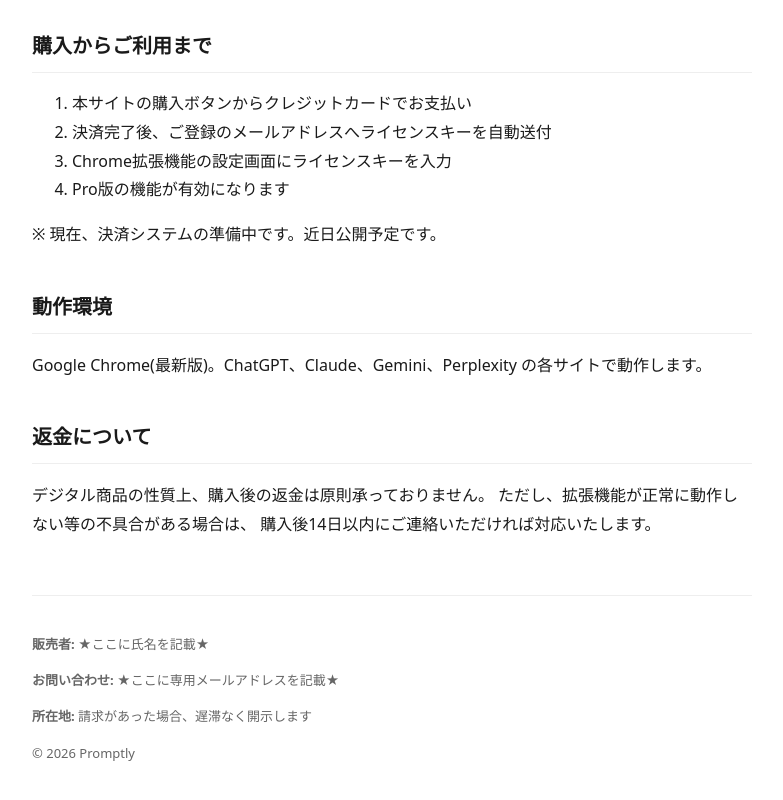
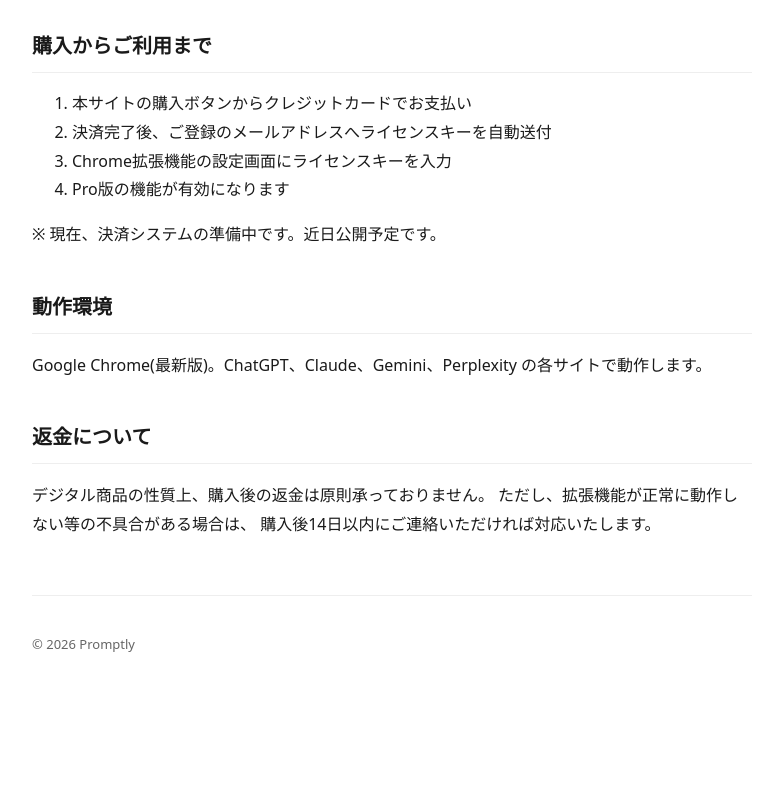
Before and after one commit to eeeme/promptly-lp, a plain HTML site: page index.html in a window 1280 px wide. Shown: the part 1030-1830 px from the top of the page, without its empty margins (248-1031 px from the left). After the commit the page ends 1747 px from the top, so only its background shows below. Drawn offline with Linux system fonts and the light colour scheme.

Commit message:
Update index.html

```diff
--- a/index.html
+++ b/index.html
@@ -69,9 +69,6 @@
   購入後14日以内にご連絡いただければ対応いたします。</p>
 
   <footer>
-    <p><strong>販売者:</strong> ★ここに氏名を記載★</p>
-    <p><strong>お問い合わせ:</strong> ★ここに専用メールアドレスを記載★</p>
-    <p><strong>所在地:</strong> 請求があった場合、遅滞なく開示します</p>
     <p>&copy; 2026 Promptly</p>
   </footer>
 </body>
```
